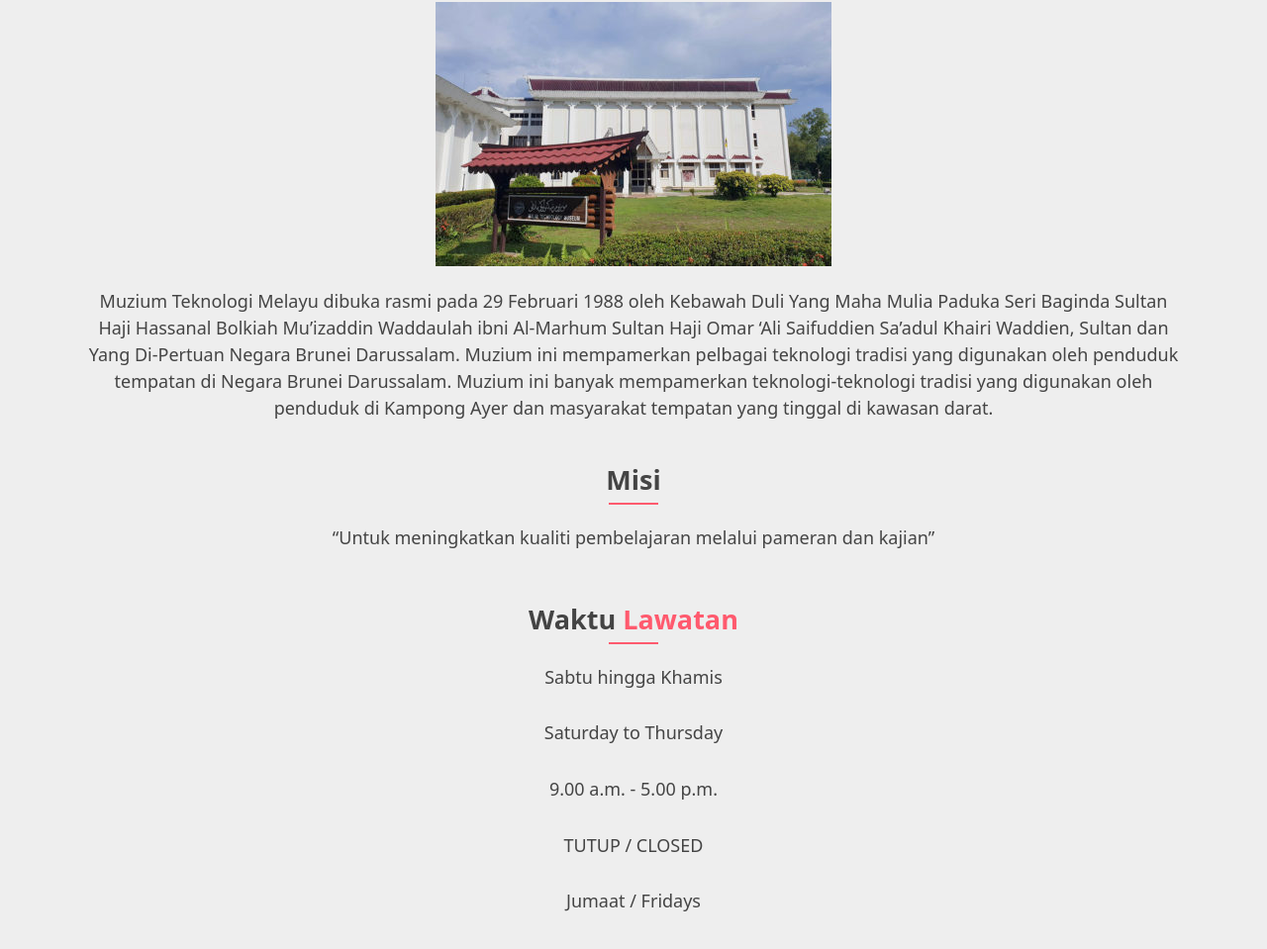
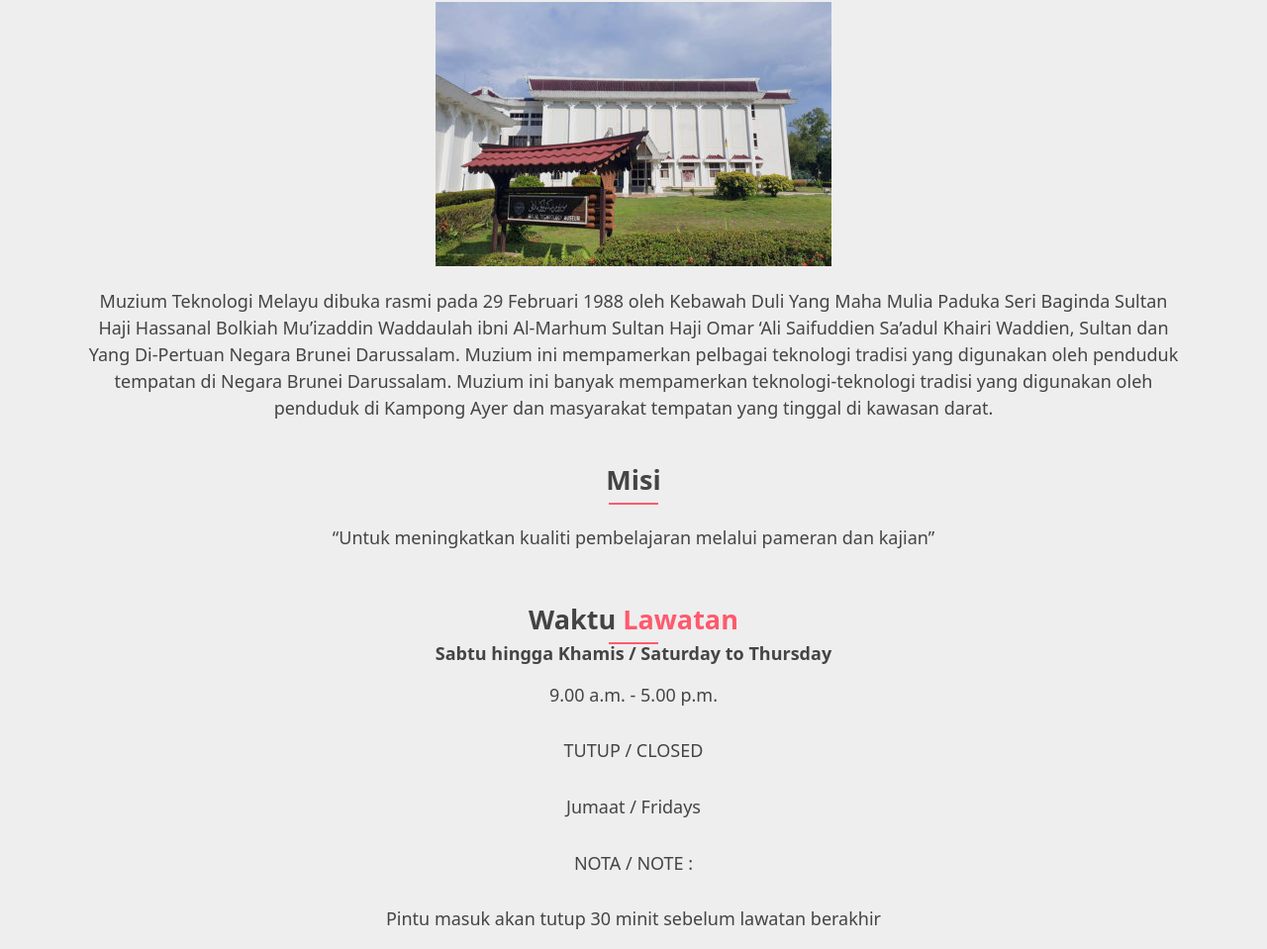
Before and after one commit to liyanalinggat/WebARTest, a website: page index.html in a window 1280 px wide. Shown: the part 113-1072 px from the top of the page at 99% size. Drawn offline with nearby package versions, Linux system fonts and the light colour scheme.

Commit message:
Update index.html

```diff
--- a/index.html
+++ b/index.html
@@ -44,9 +44,7 @@
 
         <hr id="title-text-separator" />
 
-        <p>Sabtu hingga Khamis</p>
-
-        <p>Saturday to Thursday</p>
+        <b>Sabtu hingga Khamis / Saturday to Thursday</b>
 
         <p>9.00 a.m. - 5.00 p.m.</p>
 
```
